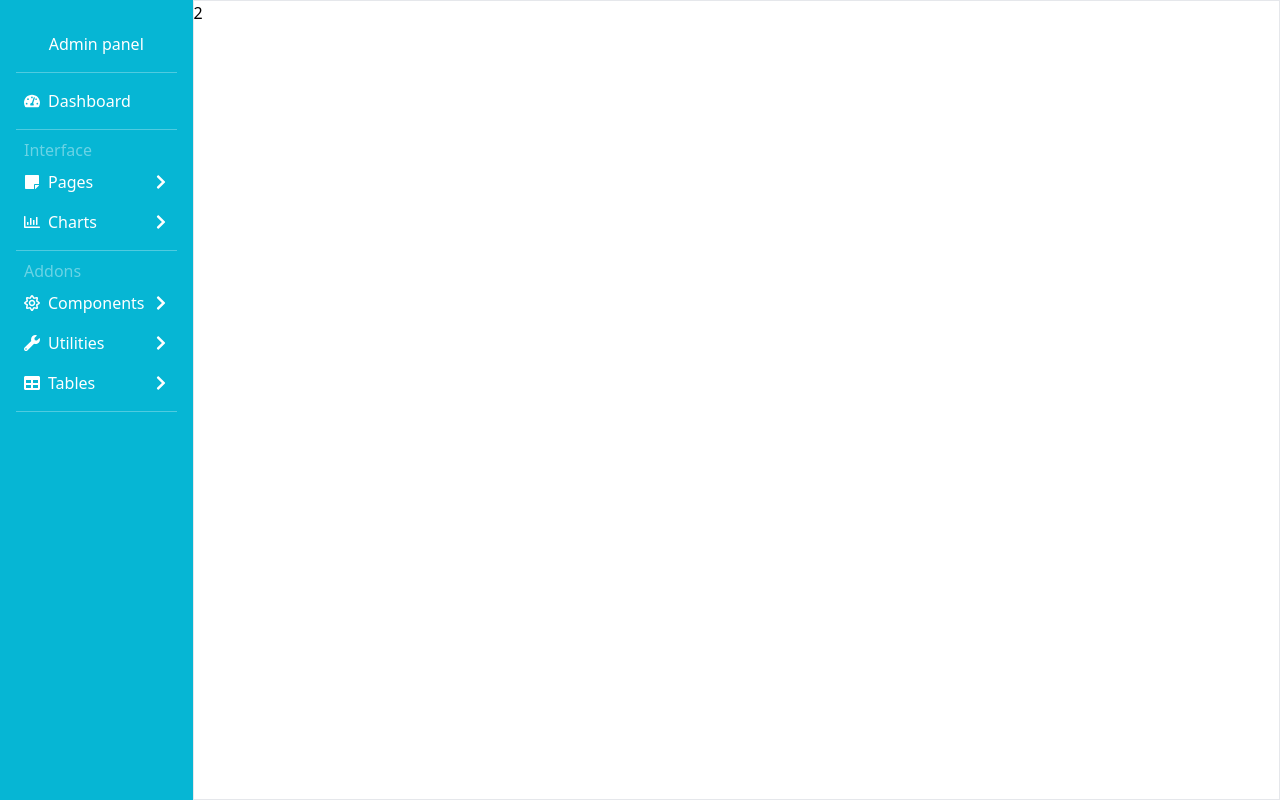
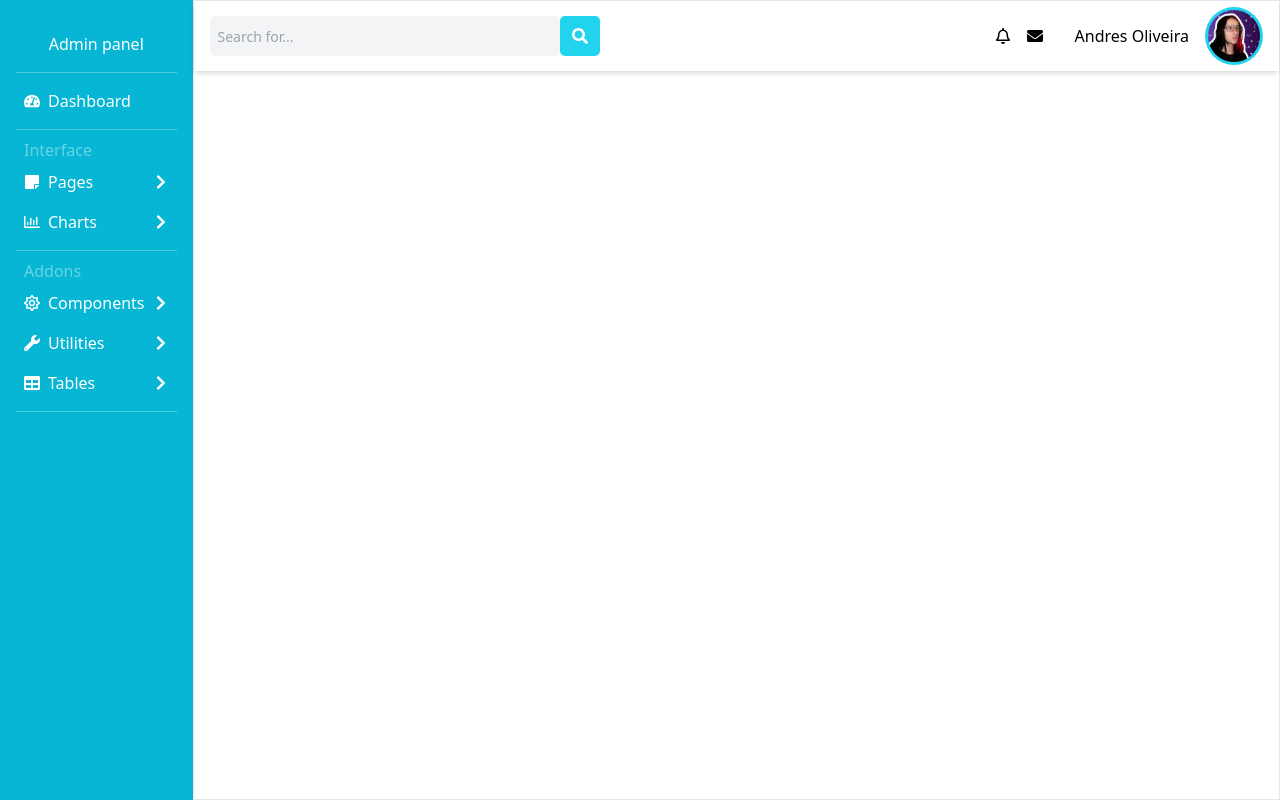
Before and after one commit to dezoliveira/hashboard, a React (Create React App) app: page / in a window 1280 px wide. Built offline with nearby package versions, Linux system fonts and the light colour scheme.

Commit message:
add: Dashboard View component

```diff
--- a/src/App.js
+++ b/src/App.js
@@ -1,5 +1,6 @@
 import './App.css';
 import Sidebar from './components/Sidebar';
+import DashboardView from './components/DashboardView';
 
 function App() {
   return (
@@ -7,7 +8,9 @@ function App() {
       <div className="basis-[12%] h-[100vh]">
         <Sidebar />
       </div>
-      <div className="basis-[88%] border">2</div>
+      <div className="basis-[88%] border">
+        <DashboardView />
+      </div>
     </div>
   );
 }
--- /dev/null
+++ b/src/components/DashboardView.js
@@ -0,0 +1,30 @@
+import React from 'react'
+import profile from "../assets/profile.png"
+import { FaSearch, FaRegBell, FaEnvelope } from 'react-icons/fa'
+
+const DashboardView = () => {
+  return (
+    <div className='flex items-center justify-between h-[70px] shadow-md p-4'>
+      <div className="flex items-center rounded-sm">
+        <input type="text" className="bg-gray-100 h-[40px] outline-none pl-2 w-[350px] rounded-[5px] placeholder: text-[14px]" placeholder="Search for..."/>
+        <div className="flex items-center justify-center p-3 bg-cyan-400 cursor-pointer rounded-[5px]">
+          <FaSearch color="white"/>
+        </div>
+      </div>
+      <div className="flex items-center gap-4 relative">
+        <div className="flex items-center gap-4 rounded-md p-4">
+          <FaRegBell />
+          <FaEnvelope />
+        </div>
+        <div className="flex items-center gap-4 relative">
+          <p>Andres Oliveira</p>
+          <div className="h-[58px] w-[58px] rounded-full bg-cyan-400 cursor-pointer flex items-center justify-center relative">
+            <img src={profile} alt="profile-pic" width={52} height={52} />
+          </div>
+        </div>
+      </div>
+    </div>
+  )
+}
+
+export default DashboardView
```
Also changed, not shown: src/assets/profile.png (added).
